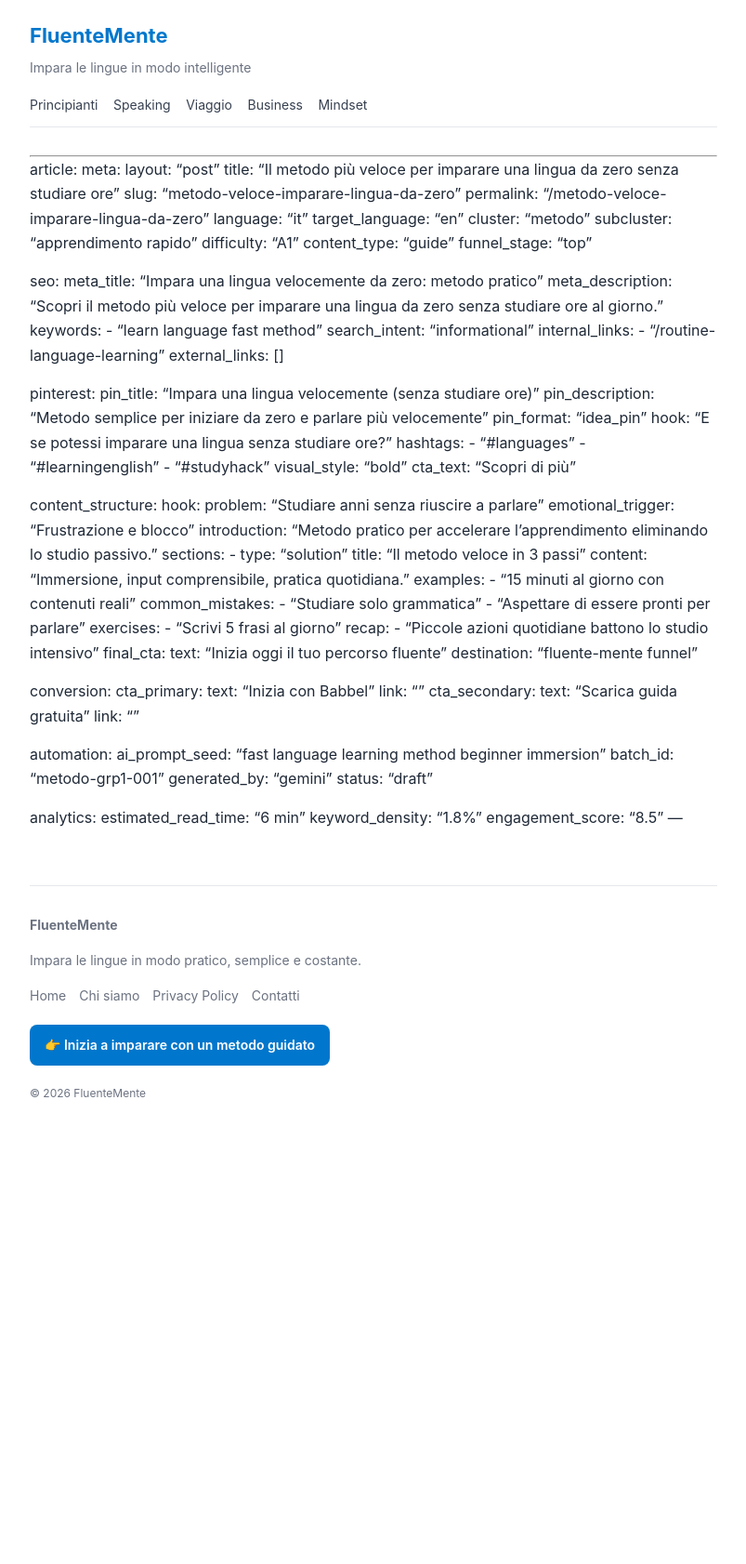
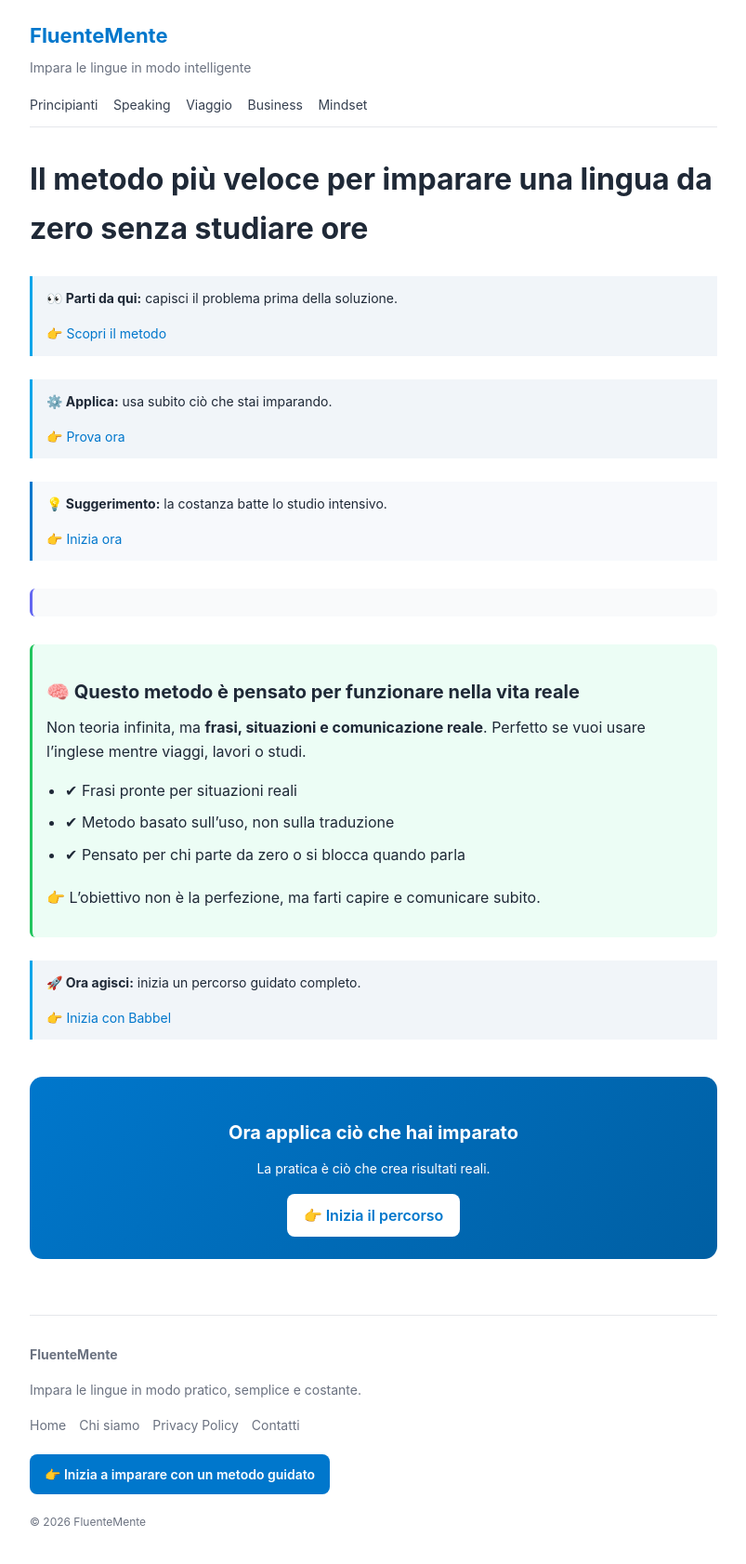
Before and after one commit to Nausica-c/Fluente-Mente, a Jekyll site: the page built from inglese/metodo-veloce-imparare-lingua-da-zero.md, in a window 1280 px wide. Shown: the whole page at 93% size, without its empty margins (238-1041 px from the left). Built offline with Jekyll 4.4.1, drawn with Linux system fonts in a browser that asks for light colours; our own code applies the rules of GitHub Pages for plain Markdown files; before the commit the page ends 1220 px from its top, so only the background shows below that.

Commit message:
Update metodo-veloce-imparare-lingua-da-zero.md

```diff
--- a/inglese/metodo-veloce-imparare-lingua-da-zero.md
+++ b/inglese/metodo-veloce-imparare-lingua-da-zero.md
@@ -1,78 +1,22 @@
 ---
-article:
-  meta:
-    layout: "post"
-    title: "Il metodo più veloce per imparare una lingua da zero senza studiare ore"
-    slug: "metodo-veloce-imparare-lingua-da-zero"
-    permalink: "/metodo-veloce-imparare-lingua-da-zero"
-    language: "it"
-    target_language: "en"
-    cluster: "metodo"
-    subcluster: "apprendimento rapido"
-    difficulty: "A1"
-    content_type: "guide"
-    funnel_stage: "top"
+layout: post
+title: "Il metodo più veloce per imparare una lingua da zero senza studiare ore"
+slug: "metodo-veloce-imparare-lingua-da-zero"
+permalink: "/metodo-veloce-imparare-lingua-da-zero"
+language: "it"
+target_language: "en"
+cluster: "metodo"
+subcluster: "apprendimento rapido"
+difficulty: "A1"
+content_type: "guide"
+funnel_stage: "top"
 
-  seo:
-    meta_title: "Impara una lingua velocemente da zero: metodo pratico"
-    meta_description: "Scopri il metodo più veloce per imparare una lingua da zero senza studiare ore al giorno."
-    keywords:
-      - "learn language fast method"
-    search_intent: "informational"
-    internal_links:
-      - "/routine-language-learning"
-    external_links: []
+meta_title: "Impara una lingua velocemente da zero"
+meta_description: "Metodo semplice per imparare una lingua da zero senza studiare ore al giorno"
+keywords: "learn language fast method"
 
-  pinterest:
-    pin_title: "Impara una lingua velocemente (senza studiare ore)"
-    pin_description: "Metodo semplice per iniziare da zero e parlare più velocemente"
-    pin_format: "idea_pin"
-    hook: "E se potessi imparare una lingua senza studiare ore?"
-    hashtags:
-      - "#languages"
-      - "#learningenglish"
-      - "#studyhack"
-    visual_style: "bold"
-    cta_text: "Scopri di più"
-
-  content_structure:
-    hook:
-      problem: "Studiare anni senza riuscire a parlare"
-      emotional_trigger: "Frustrazione e blocco"
-    introduction: "Metodo pratico per accelerare l’apprendimento eliminando lo studio passivo."
-    sections:
-      - type: "solution"
-        title: "Il metodo veloce in 3 passi"
-        content: "Immersione, input comprensibile, pratica quotidiana."
-    examples:
-      - "15 minuti al giorno con contenuti reali"
-    common_mistakes:
-      - "Studiare solo grammatica"
-      - "Aspettare di essere pronti per parlare"
-    exercises:
-      - "Scrivi 5 frasi al giorno"
-    recap:
-      - "Piccole azioni quotidiane battono lo studio intensivo"
-    final_cta:
-      text: "Inizia oggi il tuo percorso fluente"
-      destination: "fluente-mente funnel"
-
-  conversion:
-    cta_primary:
-      text: "Inizia con Babbel"
-      link: ""
-    cta_secondary:
-      text: "Scarica guida gratuita"
-      link: ""
-
-  automation:
-    ai_prompt_seed: "fast language learning method beginner immersion"
-    batch_id: "metodo-grp1-001"
-    generated_by: "gemini"
-    status: "draft"
-
-  analytics:
-    estimated_read_time: "6 min"
-    keyword_density: "1.8%"
-    engagement_score: "8.5"
-    ---
+pinterest_title: "Impara una lingua velocemente senza studiare ore"
+pinterest_hook: "E se potessi imparare una lingua senza studiare ore?"
+pinterest_format: "idea_pin"
+cta: "Scopri di più"
+---
```
